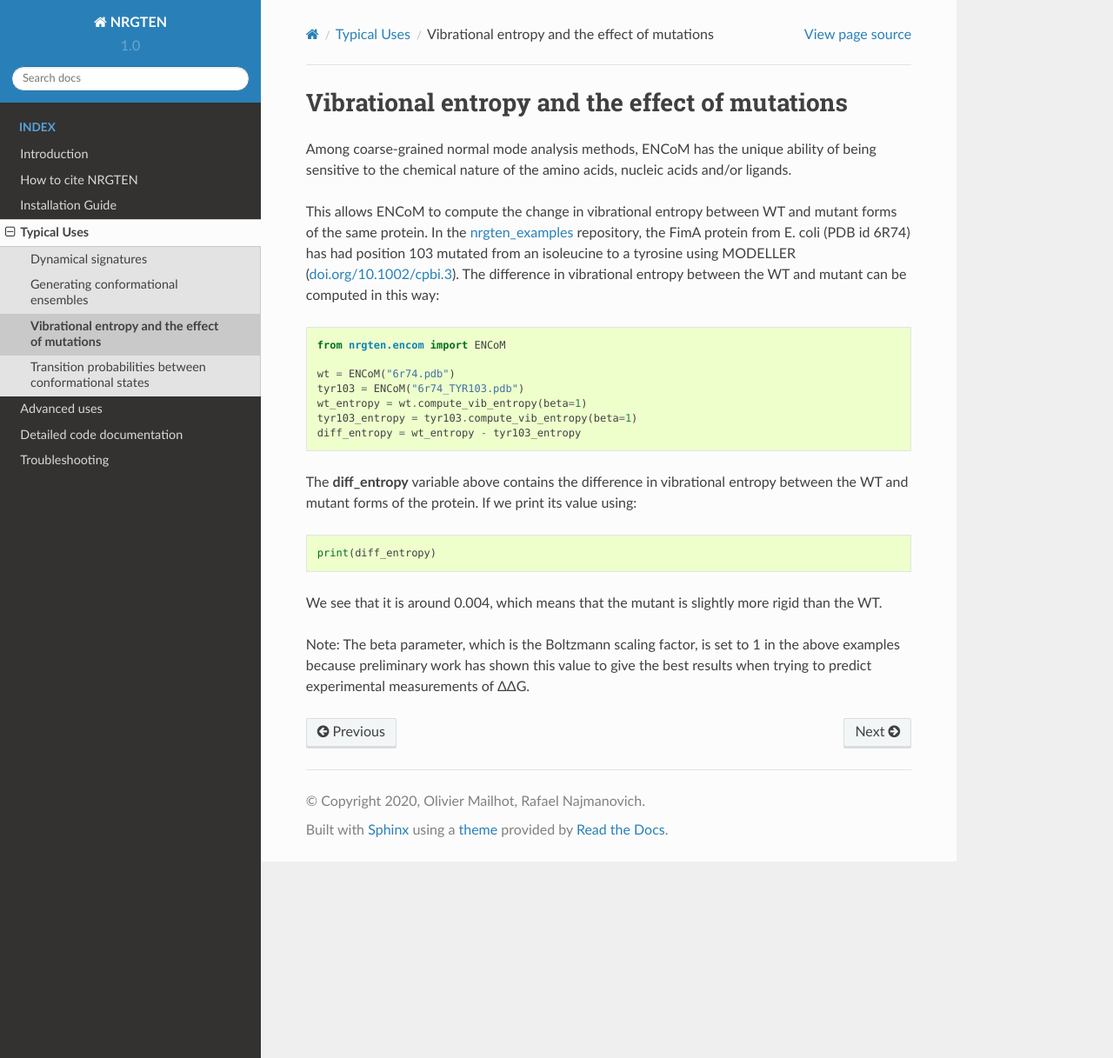
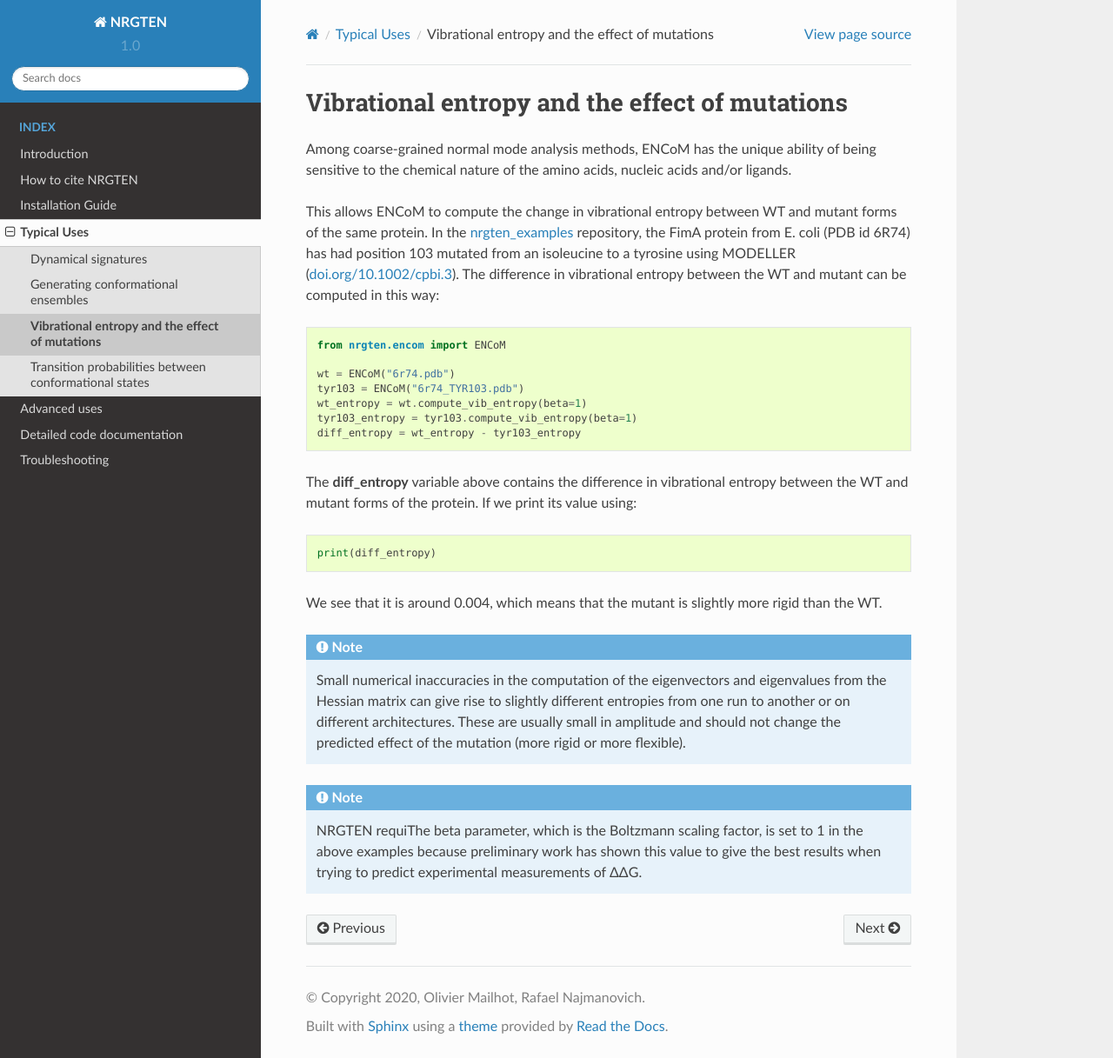
Before and after one commit to gregorpatof/nrgten_package, a Sphinx documentation site: the page built from docs/svib_mutations.rst, in a window 1280 px wide and 1217 px high. Shown: the whole window at 87% size. Built offline with Sphinx 7.4.7 and the Read the Docs theme 2.0.0, drawn with Linux system fonts in a browser that asks for light colours.

Commit message:
docs update numerical inaccuracies

```diff
--- a/docs/svib_mutations.rst
+++ b/docs/svib_mutations.rst
@@ -11,13 +11,13 @@ from E. coli (PDB id 6R74) has had position 103 mutated from an isoleucine to
 a tyrosine using MODELLER (`doi.org/10.1002/cpbi.3 <https://doi.org/10.1002/cpbi.3>`_). The difference in vibrational entropy
 between the WT and mutant can be computed in this way::
 
-	from nrgten.encom import ENCoM
+    from nrgten.encom import ENCoM
 
-	wt = ENCoM("6r74.pdb")
-	tyr103 = ENCoM("6r74_TYR103.pdb")
-	wt_entropy = wt.compute_vib_entropy(beta=1)
-	tyr103_entropy = tyr103.compute_vib_entropy(beta=1)
-	diff_entropy = wt_entropy - tyr103_entropy
+    wt = ENCoM("6r74.pdb")
+    tyr103 = ENCoM("6r74_TYR103.pdb")
+    wt_entropy = wt.compute_vib_entropy(beta=1)
+    tyr103_entropy = tyr103.compute_vib_entropy(beta=1)
+    diff_entropy = wt_entropy - tyr103_entropy
 
 .. _nrgten_examples: https://github.com/gregorpatof/nrgten_examples
 
@@ -25,11 +25,20 @@ The **diff_entropy** variable above contains the difference in vibrational
 entropy between the WT and mutant forms of the protein. If we print its value
 using::
 
-	print(diff_entropy)
+    print(diff_entropy)
 
 We see that it is around 0.004, which means that the mutant is slightly more
 rigid than the WT.
 
-Note: The beta parameter, which is the Boltzmann scaling factor, is set to 1 in
-the above examples because preliminary work has shown this value to give the
-best results when trying to predict experimental measurements of ΔΔG.
+.. note::
+
+    Small numerical inaccuracies in the computation of the eigenvectors and eigenvalues from the Hessian
+    matrix can give rise to slightly different entropies from one run to another or on different
+    architectures. These are usually small in amplitude and should not change the predicted effect of
+    the mutation (more rigid or more flexible).
+
+.. note::
+
+    NRGTEN requiThe beta parameter, which is the Boltzmann scaling factor, is set to 1 in
+    the above examples because preliminary work has shown this value to give the
+    best results when trying to predict experimental measurements of ΔΔG.
```
Also changed, not shown: 1 other file.
